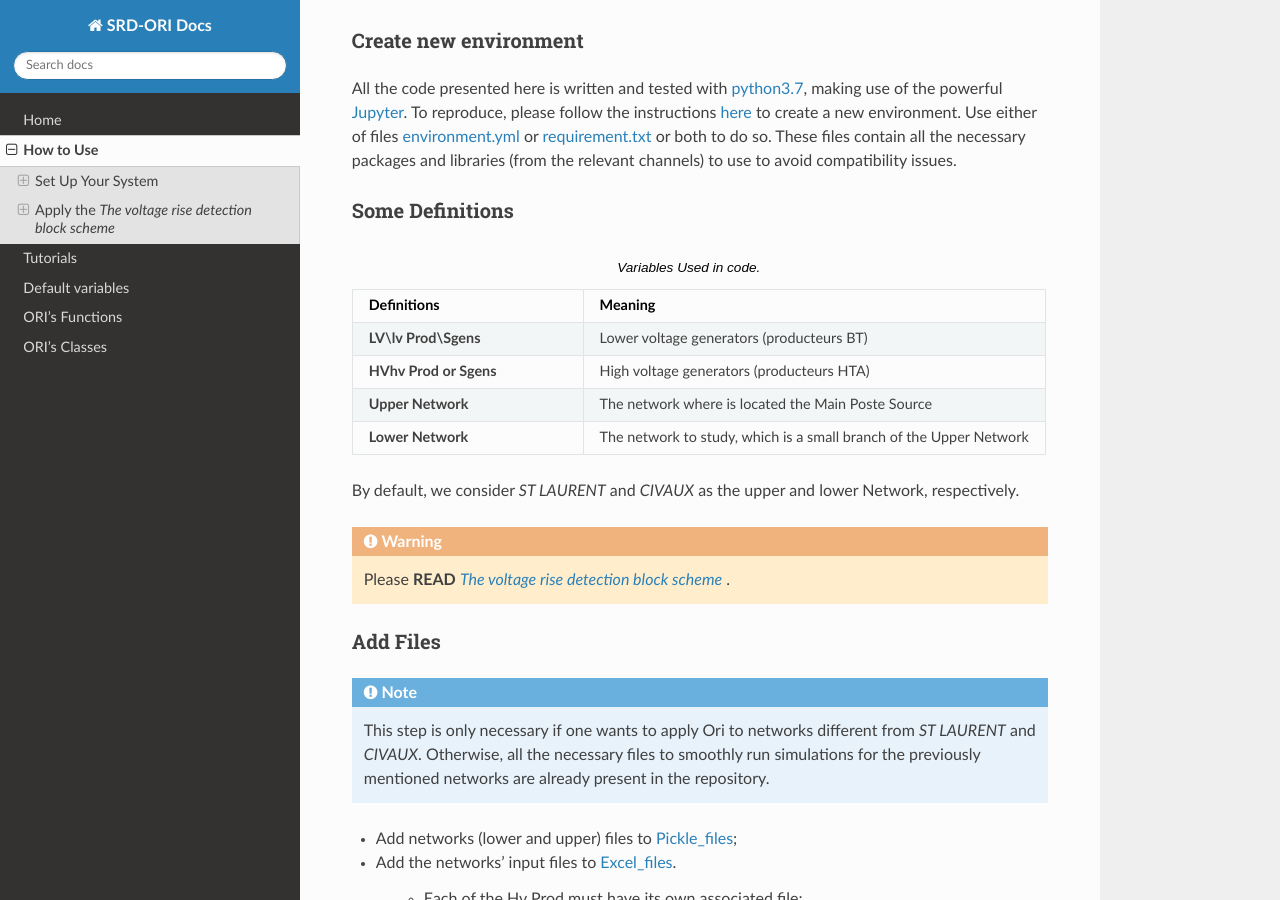
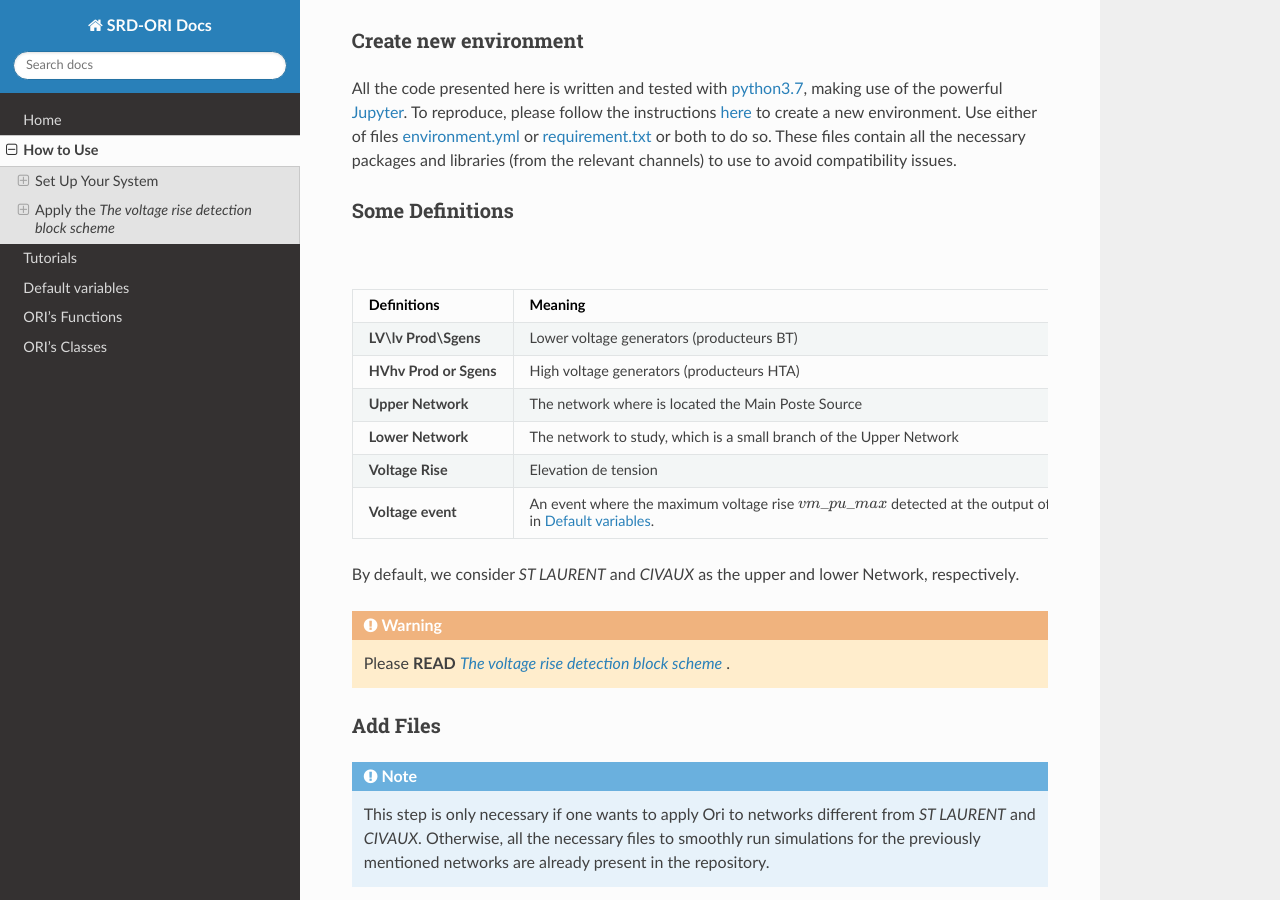
Before and after one commit to pajjaecat/ORI-SRD, a Sphinx documentation site: the page built from docs/HowToUse/howToUse.rst, in a window 1280 px wide and 900 px high, scrolled down 408 px. Built offline with Sphinx 7.4.7 and the Read the Docs theme 2.0.0, drawn with Linux system fonts in a browser that asks for light colours.

Commit message:
update howToUse.rst

```diff
--- a/docs/HowToUse/howToUse.rst
+++ b/docs/HowToUse/howToUse.rst
@@ -55,6 +55,13 @@ Some Definitions
      - The network where is located the Main Poste Source
    * - **Lower Network**
      - The network to study, which is a small branch of the Upper Network
+   * - **Voltage Rise**
+     - Elevation de tension
+   * - **Voltage event**
+     - An event where the maximum voltage rise :math:`vm\_ pu\_ max` detected at the output of the block **PF**
+       is above the defined maximum authorised as input for the block
+       **PF/OPF** :math:`defAuth\_ hvBus\_ V_{rise}^{max}` that is  :data:`oriVariables.defAuth_hvBus_vRiseMax`
+       in :ref:`Default Variables`.
 
 By default, we consider |uppernet| and |lowernet| as the upper and lower Network, respectively.
 
```
